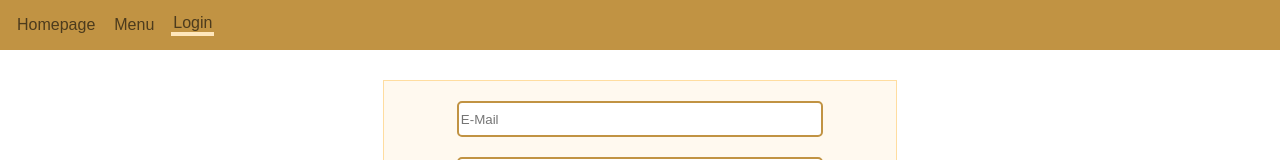
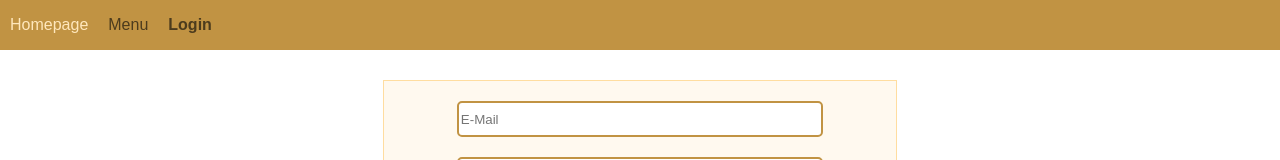
Before and after one commit to lemasson-h/crepe-party, a React (Create React App) app: page /login in a window 1280 px wide. Shown: the top 160 px of the page. Built offline with nearby package versions, Linux system fonts and the light colour scheme.

Commit message:
Ensure we can display subMenu and define it as a reusable component

```diff
--- a/src/components/Layout/Layout.css
+++ b/src/components/Layout/Layout.css
@@ -5,26 +5,81 @@
 }
 
 .Layout .Navigation {
-  height: 50px;
   background-color: #c19343;
-  display: flex;
+  /* display: flex;
   flex-direction: row;
   align-items: center;
+  flex: none; */
+  list-style: none;
+  position: relative;
 }
 
-.Layout .Navigation a {
-  margin: 0px 0px 0px 15px;
-  padding: 0 2px;
-  text-decoration: none;
-    color: #4c3b1d;
+.Layout .Navigation .NavLink {
+  display: inline-block;
 }
 
-.Layout .Navigation a:hover,
-.Layout .Navigation a:active {
+.Layout .Navigation .NavLink a {
+  padding: 0 10px;
+  text-decoration: none;
+  color: #4c3b1d;
+  line-height: 50px;
+  display: block;
+}
+
+.Layout .Navigation .NavLink a:hover,
+.Layout .Navigation .NavLink a:active {
   color: #ffe7bc;
 }
 
 .Layout .Navigation a.active {
-  border-bottom: 4px solid #ffe7bc;
+  font-weight: bold;
+}
+
+.Layout .Navigation .Navigation {
+  display: none;
+  position: absolute;
+  top: 50px;
+}
+
+.Layout .Navigation .NavLink:hover > .NavLinkWrapper > a,
+.Layout .Navigation .NavLink:hover > a {
+    color: #ffe7bc;
+}
+
+.Layout .Navigation .NavLink:hover > .Navigation {
+  display: inherit;
+  border: 1px solid #4c3b1d;
+  border-top: none;
+}
+
+.Layout .Navigation .Navigation .NavLink  {
+  width: 170px;
+  float: none;
+  display: list-item;
+  position: relative;
+}
+
+/* .NavLink > a:after { content:  ' >'; }
+.NavLink > a:only-child:after { content: ''; } */
+
+/* .Layout .NavigationChildren.hover {
+  /* display: flex;
+  flex-direction: column;
+  position: relative;
+  top: 16px;
+  border: 1px solid #4c3b1d;
+  border-top: none;
   box-sizing: border-box;
-}
+  margin: 0;
+  margin-left: -2px;
+  /* padding: 0 2px;
+  background-color: #ce9f4e;
+} */
+
+/* .Layout .NavigationChildren a {
+  padding: 0;
+  margin: 0;
+} */
+
+/* .Navigation>a {
+} */
--- a/src/components/Layout/Navigation/Navigation.js
+++ b/src/components/Layout/Navigation/Navigation.js
@@ -1,15 +1,55 @@
-import React from 'react';
+import React, { Component } from 'react';
 import { NavLink } from 'react-router-dom';
 
-const navigation = (props) => {
-  return (
-    <div className="Navigation">
-      <NavLink to="/" exact>Homepage</NavLink>
-      <NavLink to="/menu">Menu</NavLink>
-      {props.isAdmin ? <NavLink to="/admin">Admin</NavLink> : null }
-      {props.isAuthenticated ? <NavLink to="/logout">Logout</NavLink> : <NavLink to="/login">Login</NavLink> }
-    </div>
-  );
+import SubNavigation from './SubNavigation';
+
+class Navigation extends Component {
+  state = {
+    navLinkOnFocus: null
+  };
+
+  mouseEnterHandler = (name) => {
+    this.setState({
+      ...this.state,
+      navLinkOnFocus: name,
+    });
+  }
+
+  mouseLeaveHandler = (name) => {
+    this.setState({
+      ...this.state,
+      navLinkOnFocus: null,
+    });
+  }
+
+  render() {
+    let adminLink = null;
+    let authLink = <div className="NavLink"><NavLink to="/login">Login</NavLink></div>;
+
+    if (this.props.isAdmin) {
+      adminLink = (
+        <SubNavigation
+          parentPath="/admin"
+          parentName="Admin">
+            <NavLink to="/admin" exact>Manage Menu</NavLink>
+            <NavLink to="/admin/ingredients">Manage Ingredients</NavLink>
+        </SubNavigation>
+      );
+    }
+
+    if (this.props.isAuthenticated) {
+      authLink = <div className="NavLink"><NavLink to="/logout">Logout</NavLink></div>;
+    }
+
+    return (
+      <div className="Navigation">
+        <div className="NavLink"><NavLink to="/" exact>Homepage</NavLink></div>
+        <div className="NavLink"><NavLink to="/menu">Menu</NavLink></div>
+        {adminLink}
+        {authLink}
+      </div>
+    );
+  }
 }
 
-export default navigation;
+export default Navigation;
--- /dev/null
+++ b/src/components/Layout/Navigation/SubNavigation.js
@@ -0,0 +1,31 @@
+import React from 'react';
+import { NavLink } from 'react-router-dom';
+
+const subNavigation = (props) => {
+  return (
+    <div className="NavLink">
+      <NavLink to={props.parentPath}>{props.parentName}</NavLink>
+      <div className="Navigation">
+          {props.children.map((child, key) => {
+              const duplicateChild = {
+                ...child,
+                props: {
+                  ...child.props,
+                  activeClassName: "subActive"
+                }
+              };
+
+              return (
+                <div key={key}
+                  className="NavLink">
+                  {duplicateChild}
+                </div>
+              );
+            }
+          )}
+      </div>
+    </div>
+  );
+}
+
+export default subNavigation;
```
